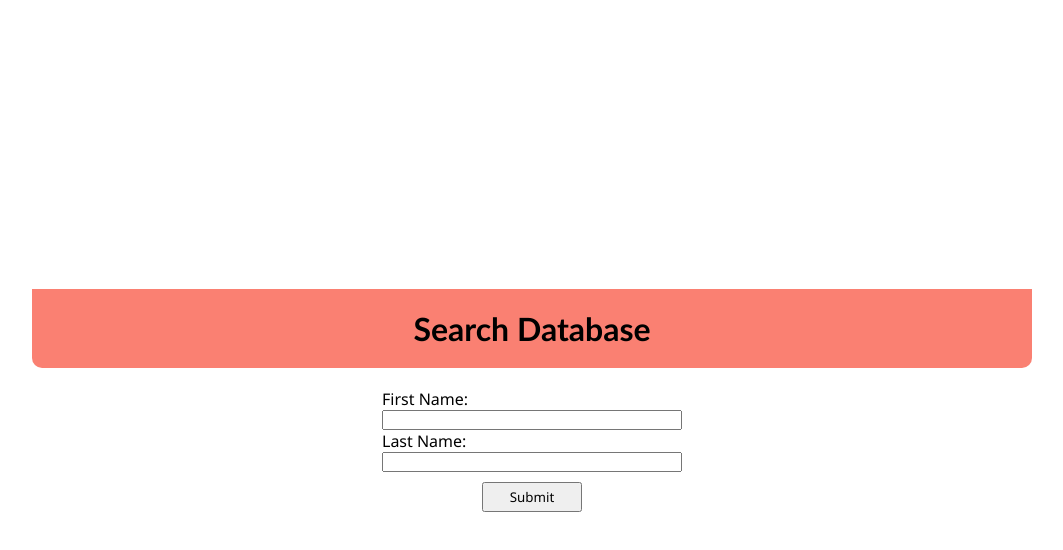
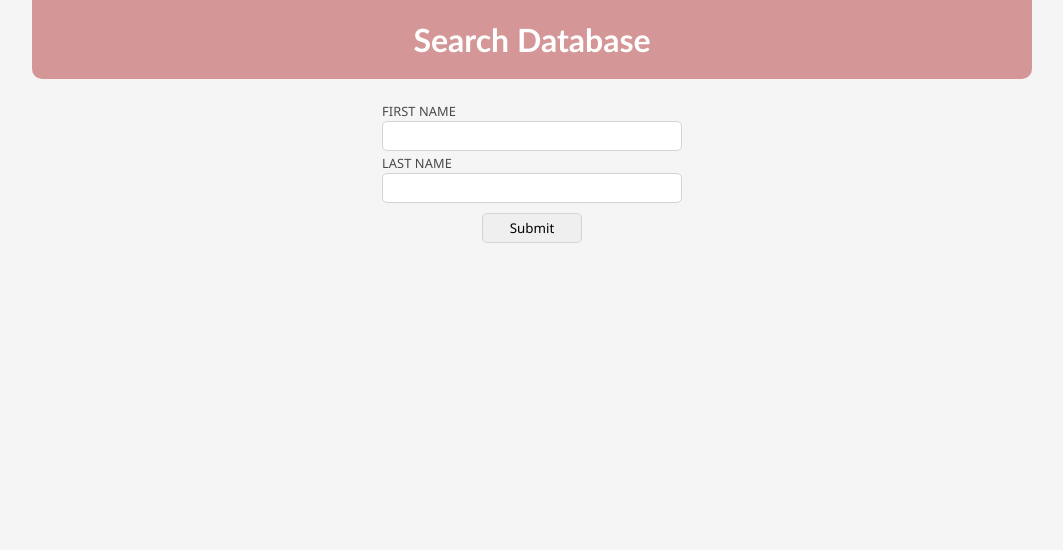
Before and after one commit to JbrvoXIV/mern-project, a React (Create React App) app in the folder client/: page /search in a window 1280 px wide. Shown: the top 550 px of the page, without its empty margins (108-1171 px from the left). Built offline with nearby package versions, Linux system fonts and the light colour scheme.

Commit message:
styled form, added birthday data

```diff
--- a/client/src/routes/DataView.js
+++ b/client/src/routes/DataView.js
@@ -1,7 +1,7 @@
 import React from 'react';
 import { DataStyled } from '../styles/Data.styled.js';
 
-const DataView = ({ name, email, favMovie, favFood, favColor, favHobby }) => {
+const DataView = ({ name, email, birthday, favMovie, favFood, favColor, favHobby }) => {
 
     const displayData = () => {
         if(name) {
@@ -11,6 +11,7 @@ const DataView = ({ name, email, favMovie, favFood, favColor, favHobby }) => {
                         <tr>
                             <th>Name</th>
                             <th>Email</th>
+                            <th>Birthday</th>
                             <th>Favorite Movie</th>
                             <th>Favorite Food</th>
                             <th>Favorite Color</th>
@@ -21,6 +22,7 @@ const DataView = ({ name, email, favMovie, favFood, favColor, favHobby }) => {
                         <tr>
                             <td>{name}</td>
                             <td>{email}</td>
+                            <td>{birthday.split('T')[0]}</td>
                             <td>{favMovie}</td>
                             <td>{favFood}</td>
                             <td>{favColor}</td>
@@ -31,7 +33,7 @@ const DataView = ({ name, email, favMovie, favFood, favColor, favHobby }) => {
             )
         } else {
             return (
-                <p>User Not Found</p>
+                <p>USER NOT FOUND</p>
             )
         }
     }
--- a/client/src/routes/Search.js
+++ b/client/src/routes/Search.js
@@ -14,6 +14,7 @@ const Search = () => {
     const [responseData, setResponseData] = useState({
         name: '',
         email: '',
+        birthday: '',
         favMovie: '',
         favFood: '',
         favColor: '',
@@ -24,8 +25,9 @@ const Search = () => {
 
     const submitData = e => {
         e.preventDefault();
+        setFormSubmitted(true);
+
         async function getData() {
-
             try {
                 const response = await api.get('/users/api', {
                     params: {
@@ -34,11 +36,11 @@ const Search = () => {
                     }
                 });
                 const requestedData = await response.data;
-                setFormSubmitted(true);
                 if(requestedData) {
                     return setResponseData({
                         name: requestedData.name,
                         email: requestedData.email,
+                        birthday: requestedData.birthday,
                         favMovie: requestedData.favMovie,
                         favFood: requestedData.favFood,
                         favColor: requestedData.favColor,
@@ -68,7 +70,7 @@ const Search = () => {
             </HeaderStyled>
             <Flex>
                 <FormStyled onSubmit={submitData} autoComplete='off' >
-                    <label htmlFor='fname'>First Name:</label>
+                    <label htmlFor='fname'>FIRST NAME</label>
                     <InputStyled
                         onChange={handleChange}
                         type='text'
@@ -76,7 +78,7 @@ const Search = () => {
                         required={true}
                         value={data.fname}
                     />
-                    <label htmlFor='lname'>Last Name:</label>
+                    <label htmlFor='lname'>LAST NAME</label>
                     <InputStyled
                         onChange={handleChange}
                         type='text'
--- a/client/src/styles/Data.styled.js
+++ b/client/src/styles/Data.styled.js
@@ -1,17 +1,35 @@
 import styled from "styled-components";
 
 export const DataStyled = styled.section`
+
+    font-family: 'Trebuchet MS', 'Lucida Sans Unicode', 'Lucida Grande', 'Lucida Sans', Arial, sans-serif;
+
     table {
         margin-top: 20px;
         border: 1px solid black;
         border-collapse: collapse;
+        color: black;
 
         th, td {
             padding: 10px;
-            border: 1px solid white;
-            background-color: #96D4D4;
+            border: 1px solid black;
             min-width: 150px;
             text-align: center;
         }
+
+        th {
+            background-color: rgb(110, 180, 180);
+        }
+
+        td {
+            background-color: rgb(150,212,212);
+        }
+
+    }
+
+    p {
+        font-size: 1.5em;
+        font-weight: 600;
+        letter-spacing: 0.2px;
     }
 `
--- a/client/src/styles/Global.js
+++ b/client/src/styles/Global.js
@@ -10,6 +10,7 @@ export const GlobalStyle = createGlobalStyle`
         width: 100%;
         margin: 0;
         padding: 0;
+        background-color: rgb(245, 245, 245);
     }
 
     html,
@@ -20,10 +21,6 @@ export const GlobalStyle = createGlobalStyle`
 `
 
 export const Container = styled.div`
-    display: flex;
-    align-items: center;
-    justify-content: center;
-    flex-direction: column;
     width: 1000px;
     max-width: 100%;
     height: 100%;
@@ -40,7 +37,7 @@ export const Flex = styled.div`
 
 export const HeaderStyled = styled.header`
 
-    background-color: salmon;
+    background-color: #D49696;
     width: 100%;
     border-radius: 0 0 10px 10px;
     text-align: center;
@@ -50,6 +47,7 @@ export const HeaderStyled = styled.header`
         font-family: 'Gill Sans', 'Gill Sans MT', Calibri, 'Trebuchet MS', sans-serif;
         margin: 0;
         padding: 20px 0;
+        color: white;
     }
 `
 
@@ -58,21 +56,37 @@ export const FormStyled = styled.form`
     font-family: 'Segoe UI', Tahoma, Geneva, Verdana, sans-serif;
 
     label {
+        opacity: 0.7;
+        font-size: 0.8em;
+        letter-spacing: 0.1px;
         margin-right: 5px;
+        font-weight: 500;
     }
 `
 
 export const InputStyled = styled.input`
     display: block;
-    height: 20px;
+    height: 30px;
     width: 300px;
+    border-radius: 5px;
+    border: 1px solid lightgrey;
+    padding-left: 10px;
+
+    &[type="text"]:focus {
+        outline: 1.5px solid lightgrey;
+    }
 
     &[type="submit"] {
         height: 30px;
         width: 100px;
         margin: 0 auto;
         margin-top: 10px;
+        padding: 0;
         font-family: 'Segoe UI', Tahoma, Geneva, Verdana, sans-serif;
         font-weight: 500;
+
+        &:active {
+            transform: scale(0.95);
+        }
     }
 `
```
Also changed, not shown: client/src/styles/List.styled.js (deleted, +0 -20 lines), 2 other files (tests, documents, lock files or other folders).
